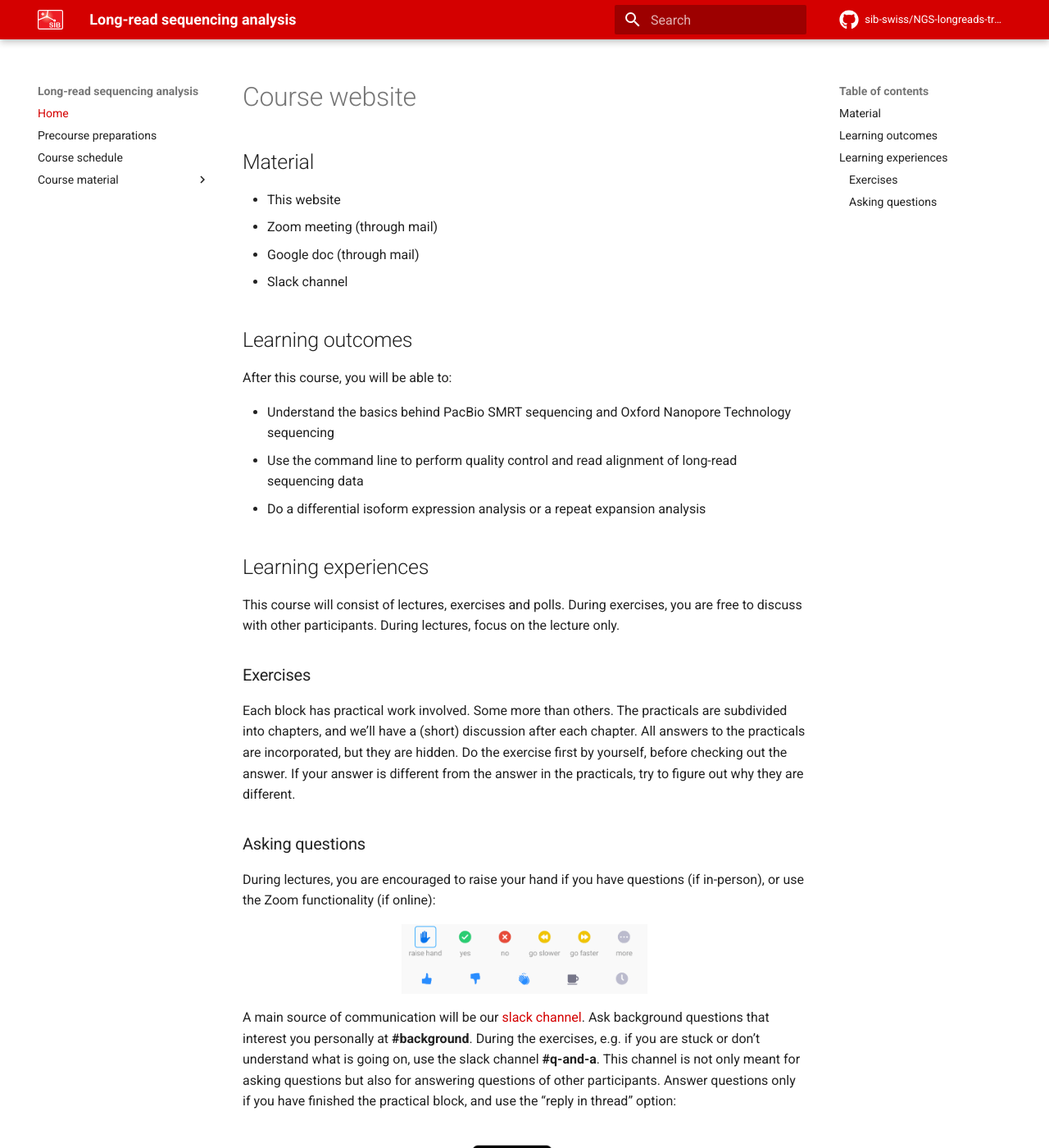
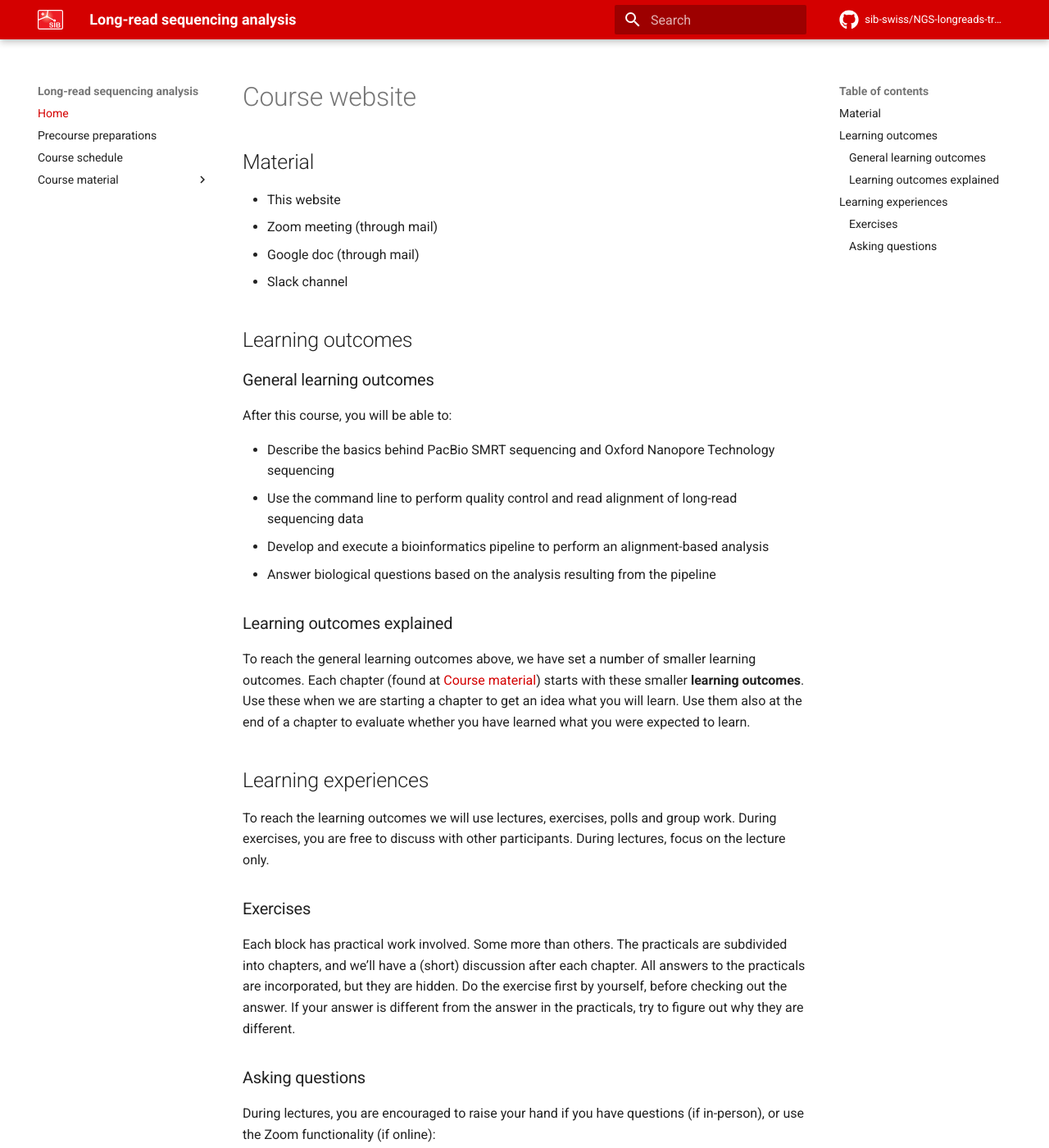
Before and after one commit to sib-swiss/NGS-longreads-training, an MkDocs documentation site: the page built from docs/index.md, in a window 1280 px wide and 1400 px high. Shown: the whole window at 82% size. Built offline with MkDocs 1.6.1 and Material for MkDocs 9.7.7, drawn with Linux system fonts in a browser that asks for light colours; comment, search, counter and statistics services are not loaded.

Commit message:
modified learning outcomes

```diff
--- a/docs/index.md
+++ b/docs/index.md
@@ -9,15 +9,24 @@
 
 ## Learning outcomes
 
+### General learning outcomes
+
 After this course, you will be able to:
 
-* Understand the basics behind PacBio SMRT sequencing and Oxford Nanopore Technology sequencing
+* Describe the basics behind PacBio SMRT sequencing and Oxford Nanopore Technology sequencing
 * Use the command line to perform quality control and read alignment of long-read sequencing data
-* Do a differential isoform expression analysis or a repeat expansion analysis
+* Develop and execute a bioinformatics pipeline to perform an alignment-based analysis
+* Answer biological questions based on the analysis resulting from the pipeline
+
+### Learning outcomes explained
+
+To reach the general learning outcomes above, we have set a number of smaller learning outcomes. Each chapter (found at [Course material](course_material/introduction.md)) starts with these smaller **learning outcomes**. Use these when we are starting a chapter to get an idea what you will learn. Use them also at the end of a chapter to evaluate whether you have learned what you were expected to learn.
 
 ## Learning experiences
 
-This course will consist of lectures, exercises and polls. During exercises, you are free to discuss with other participants. During lectures, focus on the lecture only.
+To reach the learning outcomes we will use lectures, exercises, polls and group work. During exercises, you are free to discuss with other participants. During lectures, focus on the lecture only.
+
+
 
 ### Exercises
 
```
Also changed, not shown: docs/course_material/applications.md (+1 -1 lines), docs/course_material/group_work.md (+8 -2 lines), docs/course_material/introduction.md (+2 -2 lines), docs/course_material/qc_alignment.md (+3 -3 lines), docs/course_material/server_login.md (+3 -0 lines).
